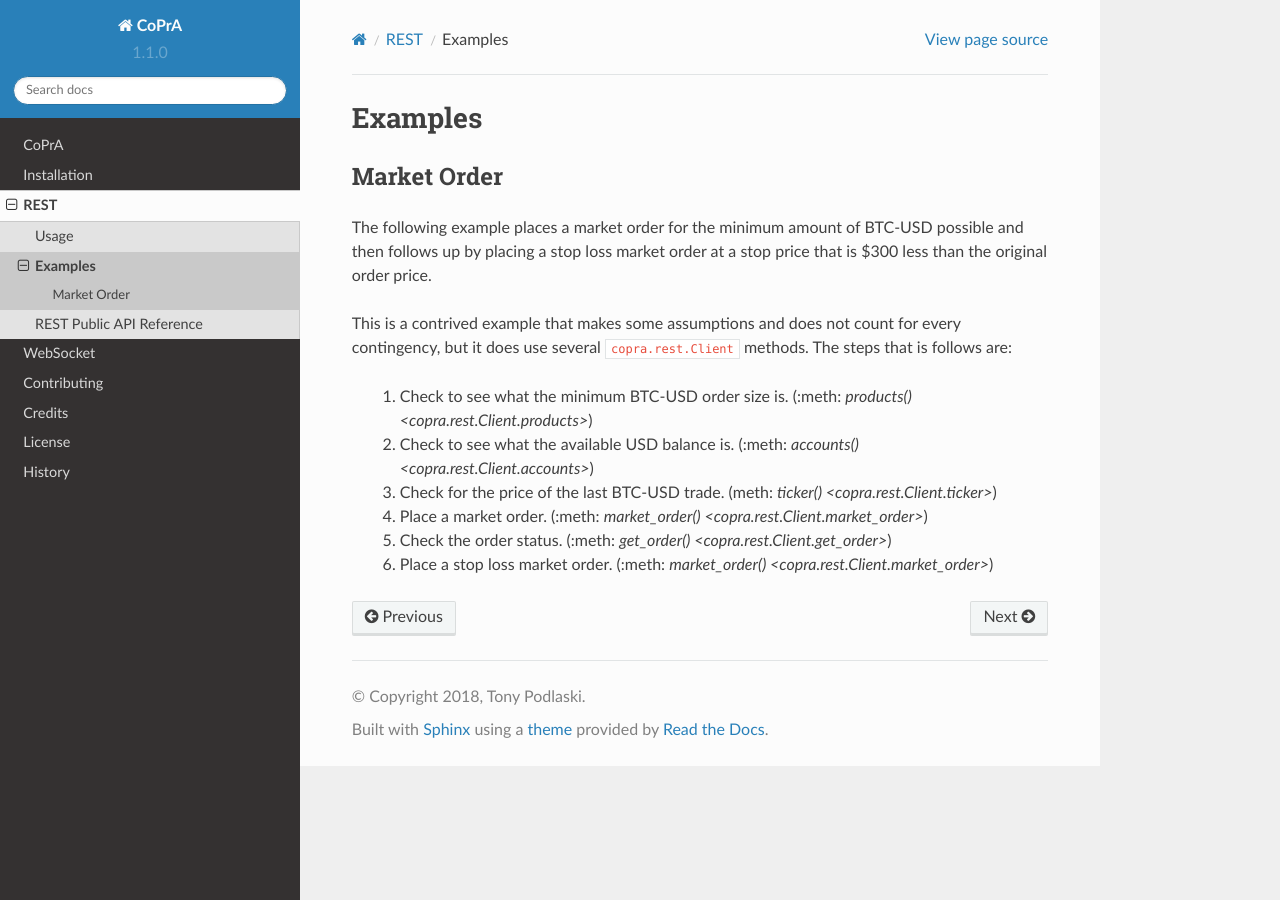
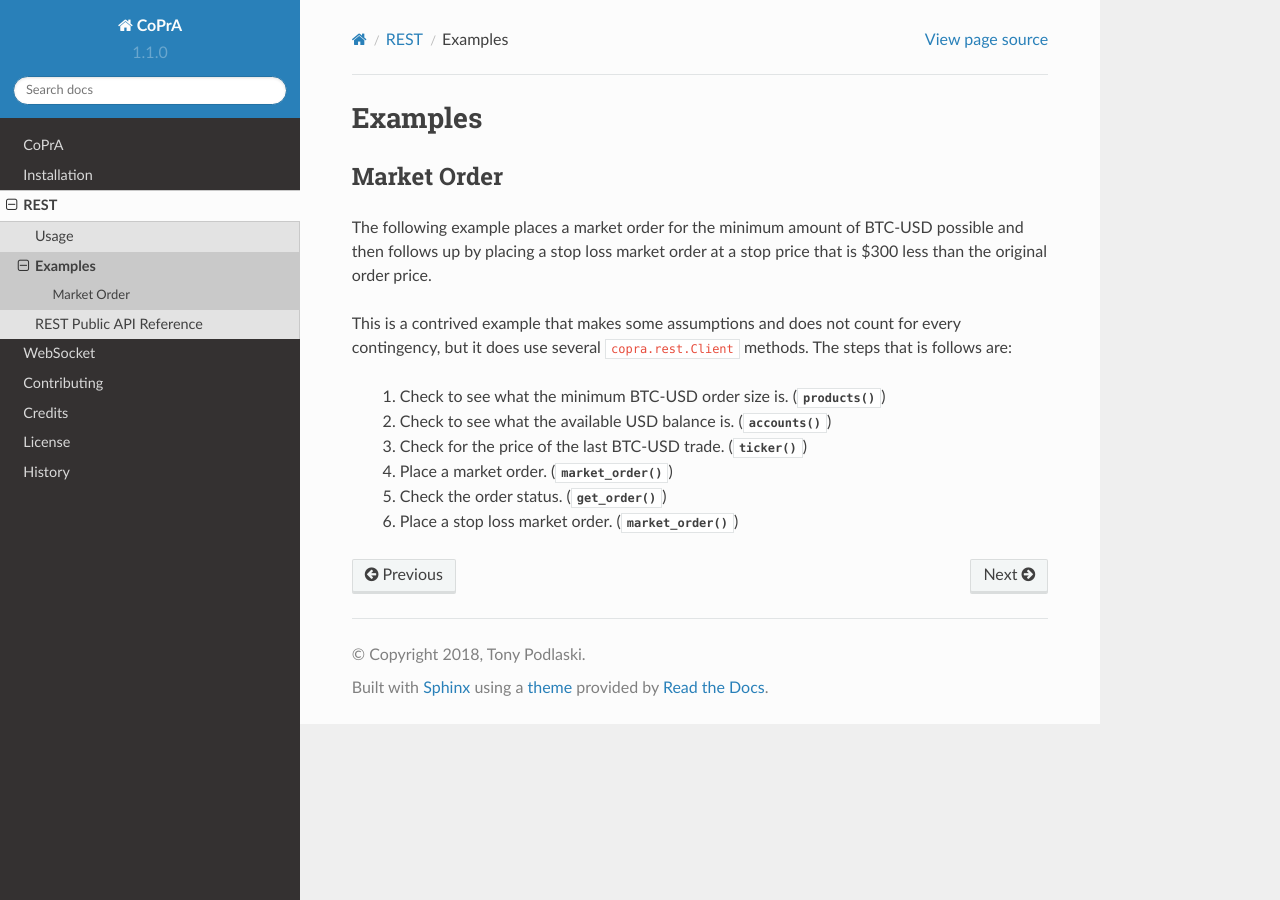
Before and after one commit to tpodlaski/copra, a Sphinx documentation site: the page built from docs/rest/examples.rst, in a window 1280 px wide. Built offline with Sphinx 7.4.7 and the Read the Docs theme 2.0.0, drawn with Linux system fonts in a browser that asks for light colours.

Commit message:
Update examples.rst

```diff
--- a/docs/rest/examples.rst
+++ b/docs/rest/examples.rst
@@ -9,9 +9,9 @@ The following example places a market order for the minimum amount of BTC-USD po
 
 This is a contrived example that makes some assumptions and does not count for every contingency, but it does use several ``copra.rest.Client`` methods. The steps that is follows are:
 
-    1. Check to see what the minimum BTC-USD order size is. (:meth: `products() <copra.rest.Client.products>`)
-    2. Check to see what the available USD balance is. (:meth: `accounts() <copra.rest.Client.accounts>`)
-    3. Check for the price of the last BTC-USD trade. (meth: `ticker() <copra.rest.Client.ticker>`)
-    4. Place a market order. (:meth: `market_order() <copra.rest.Client.market_order>`)
-    5. Check the order status. (:meth: `get_order() <copra.rest.Client.get_order>`)
-    6. Place a stop loss market order. (:meth: `market_order() <copra.rest.Client.market_order>`)
+    1. Check to see what the minimum BTC-USD order size is. (:meth:`products() <copra.rest.Client.products>`)
+    2. Check to see what the available USD balance is. (:meth:`accounts() <copra.rest.Client.accounts>`)
+    3. Check for the price of the last BTC-USD trade. (:meth:`ticker() <copra.rest.Client.ticker>`)
+    4. Place a market order. (:meth:`market_order() <copra.rest.Client.market_order>`)
+    5. Check the order status. (:meth:`get_order() <copra.rest.Client.get_order>`)
+    6. Place a stop loss market order. (:meth:`market_order() <copra.rest.Client.market_order>`)
```
